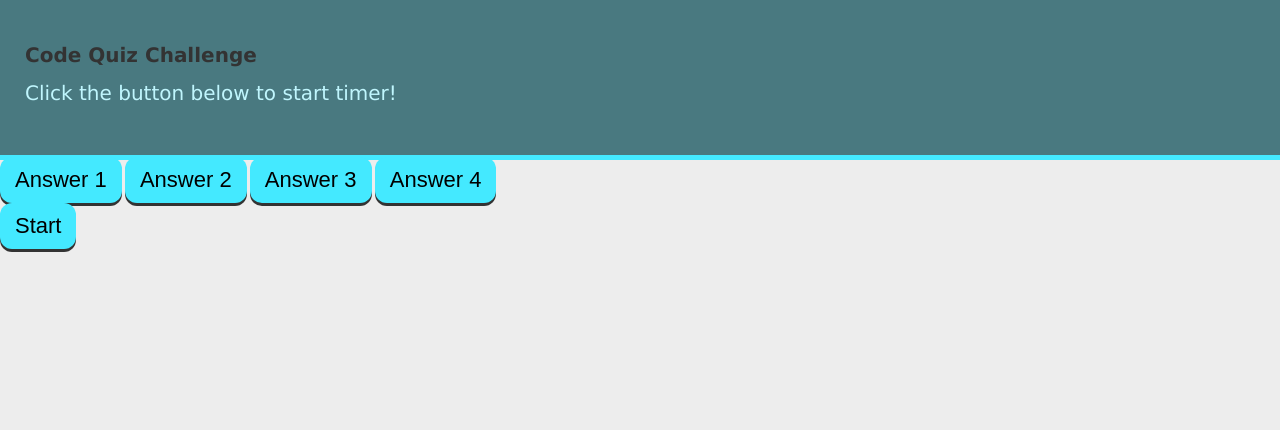
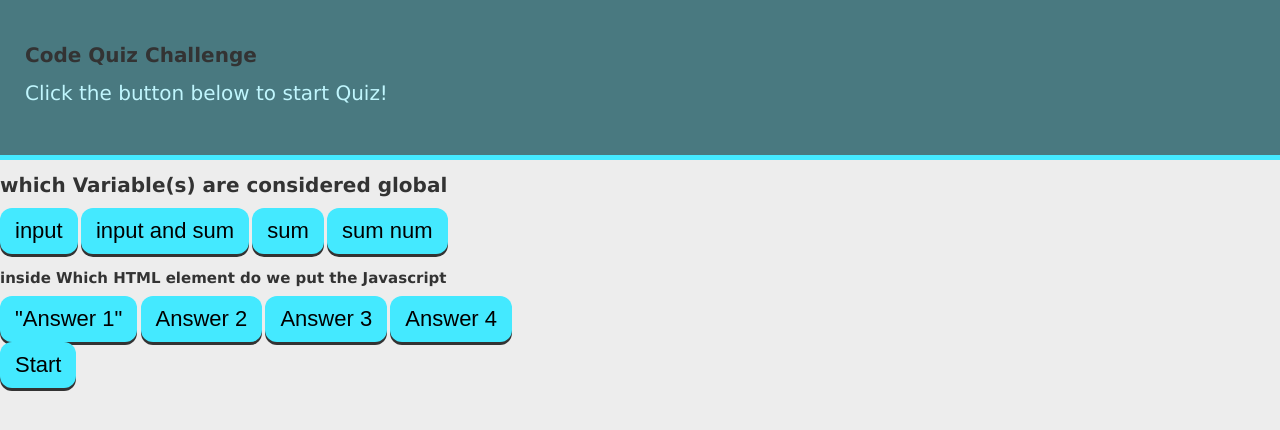
Before and after one commit to rbenne30/Code-Quiz, a plain HTML site: page index.html in a window 1280 px wide. Both pictures are taken after a click on the button "Start". Drawn offline with Linux system fonts and the light colour scheme.

Commit message:
adding an array to script.js

```diff
--- a/index.html
+++ b/index.html
@@ -9,7 +9,7 @@
     <link rel="stylesheet" href="./assets/style.css">
     <header>
         <h1 class="Code Quiz Challenge">Code Quiz Challenge</h1>
-        <p>Click the button below to start timer!</p>
+        <p>Click the button below to start Quiz!</p>
     </header>
 </head>
 </head>
@@ -21,11 +21,20 @@
     </div>
     <!-- <div class="container"> -->
     <div class="question-container hide" id=questions>
+        <h1 id="question-title"></h1>
         <div id="answer-buttons" class="btn-grid">
-            <button class="btn">Answer 1</button>
-            <button class="btn">Answer 2</button>
-            <button class="btn">Answer 3</button>
-            <button class="btn">Answer 4</button>
+            <button id="choiceA" class="btn">"Answer 1"</button>
+            <button id="choiceB"class="btn">Answer 2</button>
+            <button id="choiceC"class="btn">Answer 3</button>
+            <button id="choiceD"class="btn">Answer 4</button>
+        </div>
+        <div class="question-container hide" id=questions></div>
+        <h2 id="question-titletwo"></h2>
+        <div id="answer-buttons" class="btn-grid">
+            <button id="choiceE" class="btn">"Answer 1"</button>
+            <button id="choiceF"class="btn">Answer 2</button>
+            <button id="choiceG"class="btn">Answer 3</button>
+            <button id="choiceH"class="btn">Answer 4</button>
         </div>
     </div>
     <div class="controls">
--- a/script.js
+++ b/script.js
@@ -1,9 +1,63 @@
+const questions = [
+    "which Variable(s) are considered global",
+    "Inside Which HTML element do we put the Javascript",
+    "Where is the correct place to insert a Javascript",
+    "The external Javascript file must contain the <script> tag.",
+];
+const questionsTwo = [
+    {
+      questionTitle:   "which Variable(s) are considered global",
+      choiceA: "input",
+      choiceB: "input and sum",
+      choiceC: "sum",
+      choiceD: "sum num",
+
+    },
+    {
+        questionTitleTwo: "inside Which HTML element do we put the Javascript",
+        choiceA: "<js>",
+        choiceB: "<script>",
+        choiceC: "<scripting>",
+        choiceD: "<javascript>",
+    },
+]
+
 console.log("connected")
-var startBtn =document.querySelector("#start-btn")
-console.log (startBtn)
-function startQuiz(){
+var startBtn = document.querySelector("#start-btn")
+console.log(startBtn)
+function showQuestions (){
+    var questionTitle = document.querySelector("#question-title")
+    console.log(questionTitle)
+    questionTitle.textContent = questionsTwo[0].questionTitle
+    var buttonA = document.querySelector("#choiceA")
+    console.log(buttonA)
+    buttonA.textContent = questionsTwo[0].choiceA
+    console.log(questions[0])
+    var buttonB = document.querySelector("#choiceB")
+    buttonB.textContent = questionsTwo[0].choiceB
+    var buttonC = document.querySelector("#choiceC")
+    buttonC.textContent = questionsTwo[0].choiceC
+    var buttonD = document.querySelector("#choiceD")
+    buttonD.textContent = questionsTwo[0].choiceD
+
+    var questionTitleTwo = document.querySelector("#question-titletwo")
+    console.log(questionTitleTwo)
+    questionTitleTwo.textContent = questionsTwo[1].questionTitleTwo
+    var buttonE = document.querySelector("choiceE")
+    buttonE.textContent = questionsTwo[1].choiceE
+    var buttonF = document.querySelector("choiceF")
+    buttonF.textContent = questionsTwo[1].choiceF
+    var buttonG = document.querySelector("choiceG")
+    buttonG.textContent = questionsTwo[1].choiceG
+    var buttonH = document.querySelector("choiceH")
+    buttonH.textContent = questionsTwo[1].choiceH
+
+}
+function startQuiz() {
     console.log("click")
-    var questionsection= document.getElementById("questions");
+    var questionsection = document.getElementById("questions");
     questionsection.classList.remove("hide")
+    showQuestions()
 }
-startBtn.addEventListener("click" , startQuiz)
+
+startBtn.addEventListener("click", startQuiz)
```
